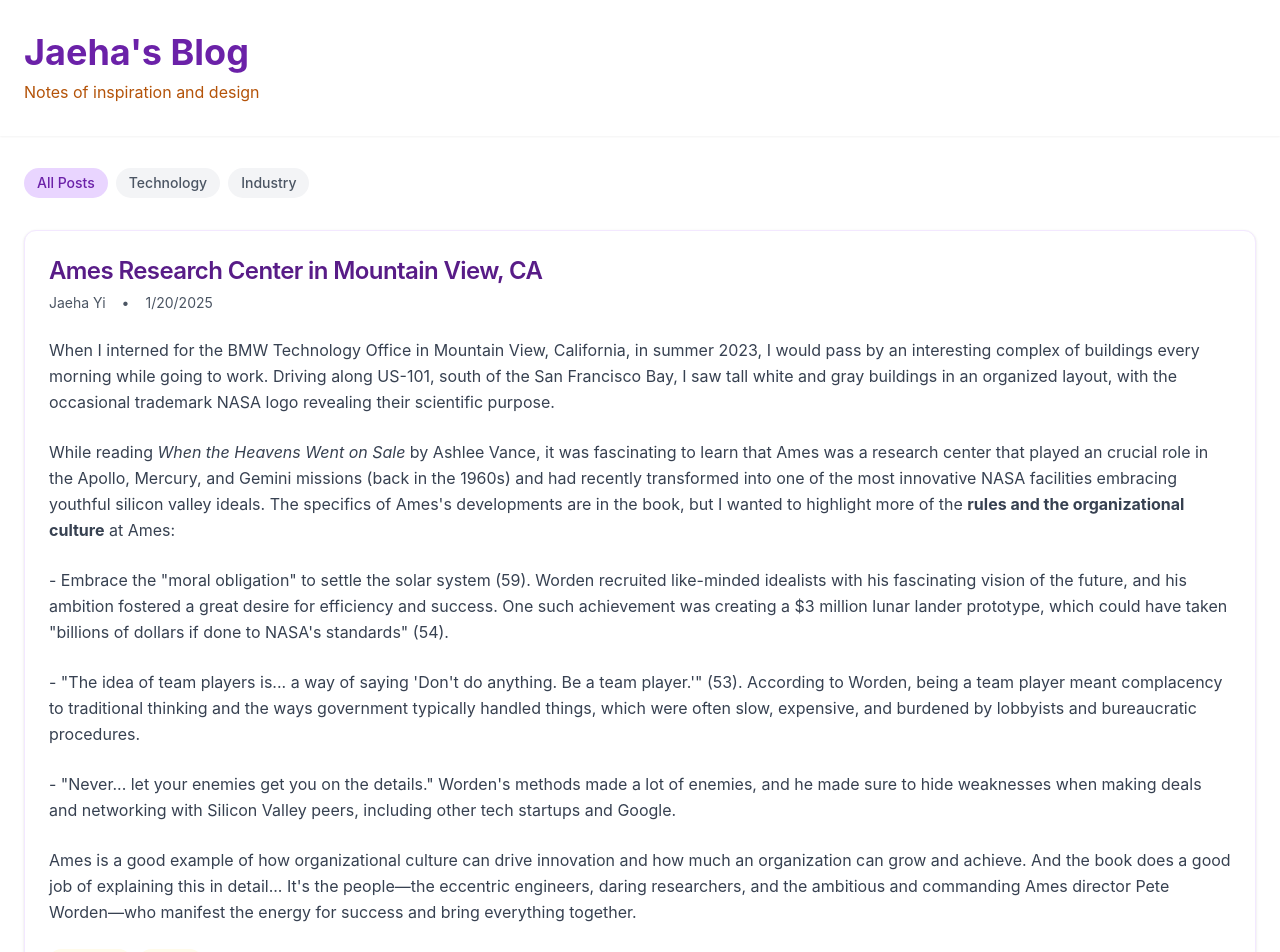
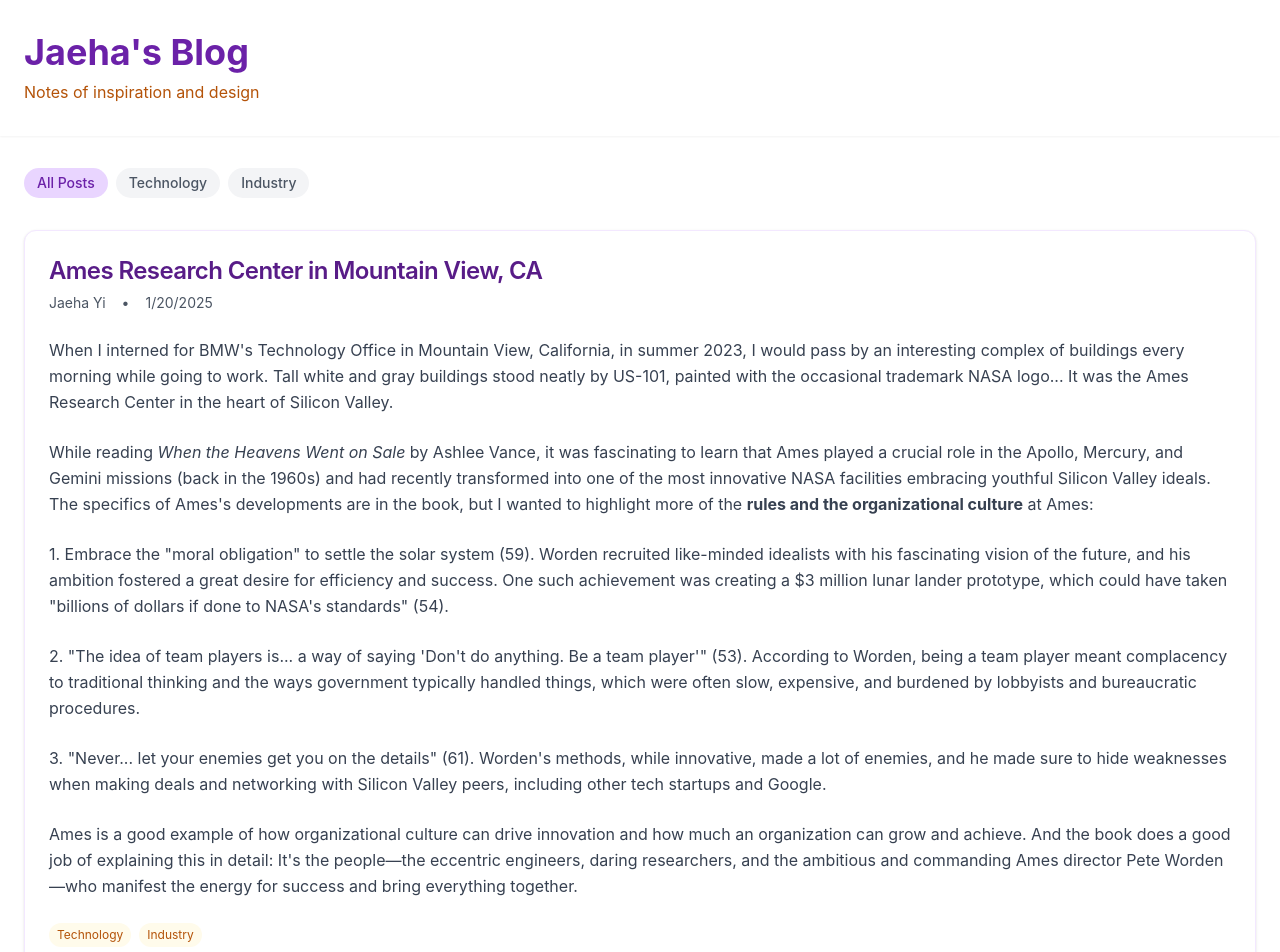
Before and after one commit to jaehayi25/blog, a React (Vite) app: page / in a window 1280 px wide. Shown: the top 952 px of the page. Built offline with nearby package versions, Linux system fonts and the light colour scheme.

Commit message:
made edits for post2

```diff
--- a/src/content/blog/ames.ts
+++ b/src/content/blog/ames.ts
@@ -8,28 +8,27 @@
   content: [
     {
       type: "paragraph",
-      text: `When I interned for the BMW Technology Office in Mountain View, California, in summer 2023, I would pass by an interesting complex of buildings every morning while going to work.
-      Driving along US-101, south of the San Francisco Bay, I saw tall white and gray buildings in an organized layout, with the occasional trademark NASA logo revealing their scientific purpose.`
+      text: `When I interned for BMW's Technology Office in Mountain View, California, in summer 2023, I would pass by an interesting complex of buildings every morning while going to work. Tall white and gray buildings stood neatly by US-101, painted with the occasional trademark NASA logo... It was the Ames Research Center in the heart of Silicon Valley.`
     },
     {
         type: "paragraph",
-        text: `While reading <i>When the Heavens Went on Sale</i> by Ashlee Vance, it was fascinating to learn that Ames was a research center that played an crucial role in the Apollo, Mercury, and Gemini missions (back in the 1960s) and had recently transformed into one of the most innovative NASA facilities embracing youthful silicon valley ideals. The specifics of Ames's developments are in the book, but I wanted to highlight more of the <strong>rules and the organizational culture</strong> at Ames: `
+        text: `While reading <i>When the Heavens Went on Sale</i> by Ashlee Vance, it was fascinating to learn that Ames played a crucial role in the Apollo, Mercury, and Gemini missions (back in the 1960s) and had recently transformed into one of the most innovative NASA facilities embracing youthful Silicon Valley ideals. The specifics of Ames's developments are in the book, but I wanted to highlight more of the <strong>rules and the organizational culture</strong> at Ames: `
     },
     {
         type: "paragraph",
-        text: `- Embrace the "moral obligation" to settle the solar system (59). Worden recruited like-minded idealists with his fascinating vision of the future, and his ambition fostered a great desire for efficiency and success. One such achievement was creating a $3 million lunar lander prototype, which could have taken "billions of dollars if done to NASA's standards" (54). `
+        text: `1. Embrace the "moral obligation" to settle the solar system (59). Worden recruited like-minded idealists with his fascinating vision of the future, and his ambition fostered a great desire for efficiency and success. One such achievement was creating a $3 million lunar lander prototype, which could have taken "billions of dollars if done to NASA's standards" (54). `
     },
     {
         type: "paragraph",
-        text: `- "The idea of team players is... a way of saying 'Don't do anything. Be a team player.'" (53). According to Worden, being a team player meant complacency to traditional thinking and the ways government typically handled things, which were often slow, expensive, and burdened by lobbyists and bureaucratic procedures.`
+        text: `2. "The idea of team players is... a way of saying 'Don't do anything. Be a team player'" (53). According to Worden, being a team player meant complacency to traditional thinking and the ways government typically handled things, which were often slow, expensive, and burdened by lobbyists and bureaucratic procedures.`
     },
     {
         type: "paragraph",
-        text: `- "Never... let your enemies get you on the details." Worden's methods made a lot of enemies, and he made sure to hide weaknesses when making deals and networking with Silicon Valley peers, including other tech startups and Google.`
+        text: `3. "Never... let your enemies get you on the details" (61). Worden's methods, while innovative, made a lot of enemies, and he made sure to hide weaknesses when making deals and networking with Silicon Valley peers, including other tech startups and Google.`
     },
     {
         type: "paragraph",
-        text: `Ames is a good example of how organizational culture can drive innovation and how much an organization can grow and achieve. And the book does a good job of explaining this in detail... It's the people—the eccentric engineers, daring researchers, and the ambitious and commanding Ames director Pete Worden—who manifest the energy for success and bring everything together.`
+        text: `Ames is a good example of how organizational culture can drive innovation and how much an organization can grow and achieve. And the book does a good job of explaining this in detail: It's the people—the eccentric engineers, daring researchers, and the ambitious and commanding Ames director Pete Worden—who manifest the energy for success and bring everything together.`
     }
   ],
   tags: ["Technology", "Industry"]
```
